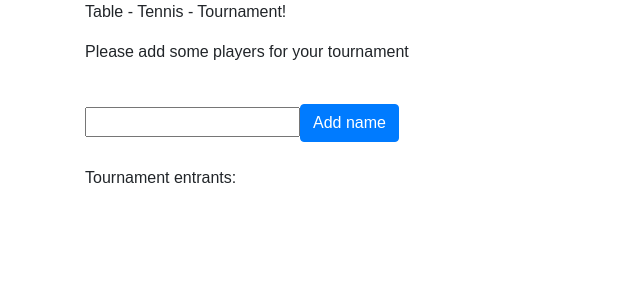
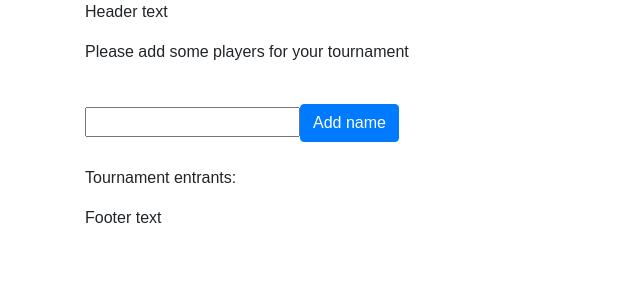
Before and after one commit to AndrewDRankin/t-t-tournament, a React (Create React App) app: page / in a window 1280 px wide. Shown: the top 300 px of the page, without its empty margins (0-640 px from the left). Built offline with nearby package versions, Linux system fonts and the light colour scheme.

Commit message:
Functional MVP

```diff
--- a/src/App.js
+++ b/src/App.js
@@ -1,20 +1,18 @@
 import React, { Fragment } from 'react';
 import NameEntry from './components/NameEntry';
-import TournamentBracket from './components/TournamentBracket';
-import { BrowserRouter as Router, Route, } from 'react-router-dom';
 
 
-const App = ({names}) => {
+const App = () => {
     return (
-        <Router>
             <Fragment>
                 <p>
-                    Table - Tennis - Tournament!
+                    Header text
                 </p>
-                <Route exact path='/' component={NameEntry} />
-                <Route exact path='/bracket' component={() => <TournamentBracket names={names} />} />
+                <NameEntry />
+                <p>
+                    Footer text
+                </p>
             </Fragment>
-        </Router>
     )
 };
 
--- a/src/actions/CreateTournament.js
+++ /dev/null
@@ -1,6 +0,0 @@
-const CreateTournament = () => {
-
-}
-
-
-export default CreateTournament;
--- a/src/components/NameEntry.jsx
+++ b/src/components/NameEntry.jsx
@@ -1,5 +1,4 @@
 import React, { Component, Fragment } from 'react';
-// import { Link } from 'react-router-dom';
 import TournamentBracket from './TournamentBracket';
 
 
@@ -15,19 +14,18 @@ class NameEntry extends Component {
         this.formInput = this.formInput.bind(this);
         this.addName = this.addName.bind(this);
         this.readyToPlay = this.readyToPlay.bind(this);
-        // console.log(this.state.names);
-    }
+    };
 
     formInput(event) {
         const name = event.target.value;
         this.setState({
             name: name,
         })
-    }
+    };
 
     addName(event) {
         event.preventDefault();
-        this.state.names.push(this.state.name) // Had this in the setState, which was setting state to nothing before pushing
+        this.state.names.push(this.state.name)
         this.setState({
             names: this.state.names,
             name: "",
@@ -38,14 +36,15 @@ class NameEntry extends Component {
         this.setState({
             nameCheck: nameCheck,
         })
-    }
+    };
 
     readyToPlay() {
         const readyToPlay = this.state.readyToPlay;
         this.setState({
             readyToPlay: !readyToPlay,
         })
-    }
+    };
+
     render() {
         let names = this.state.names;
         return (
@@ -71,7 +70,6 @@ class NameEntry extends Component {
                         </div>
                     </Fragment>)
                 }
-{/* Button only shows if there are two or more players */}
                 <div>
                     {this.state.nameCheck ?
                         (<button onClick={this.readyToPlay} className="btn btn-primary">
```
Also changed, not shown: src/Initial.js (deleted, +0 -13 lines), src/components/TournamentBracket.jsx (+5 -11 lines), src/containers/Tournament.jsx (deleted, +0 -13 lines), public/manifest.json (deleted), src/logo.svg (deleted), 1 other file (tests, documents, lock files or other folders).
